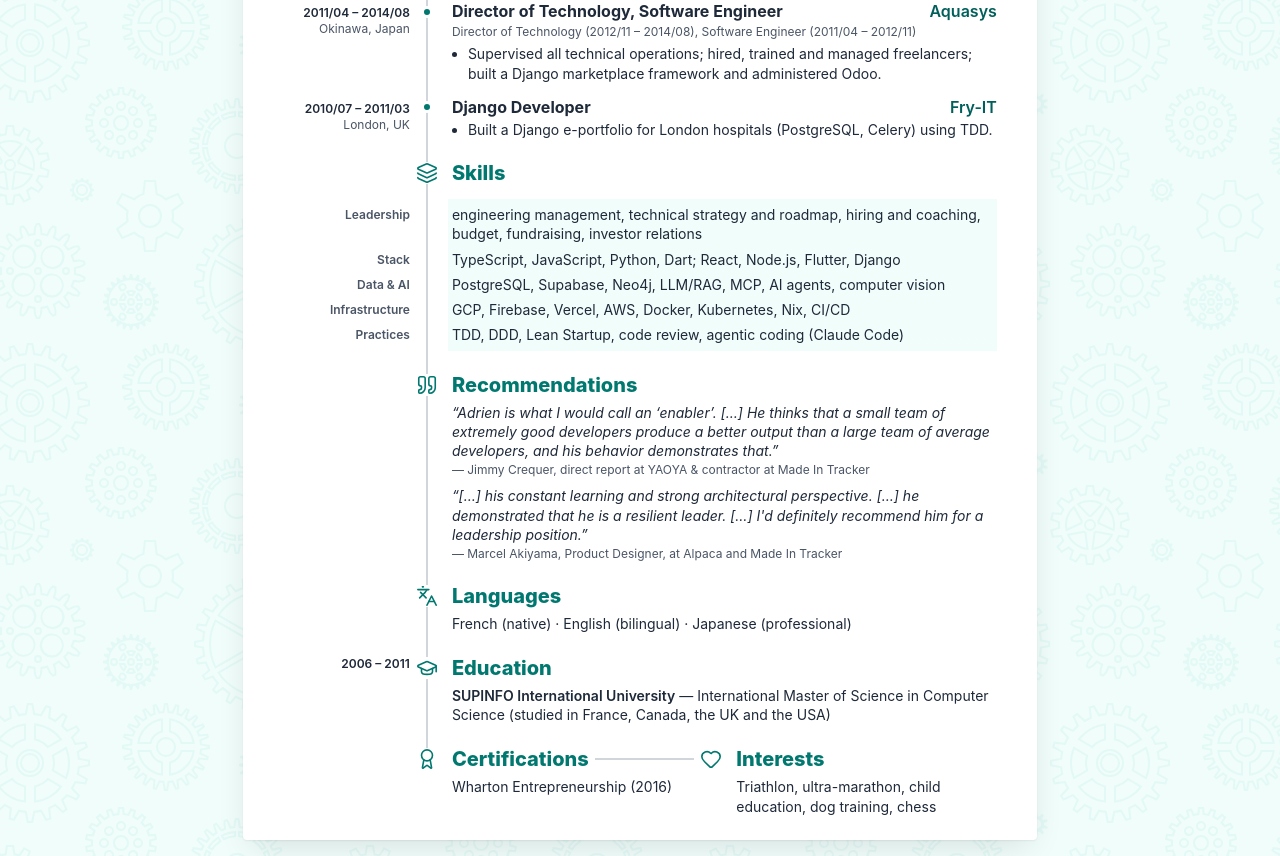
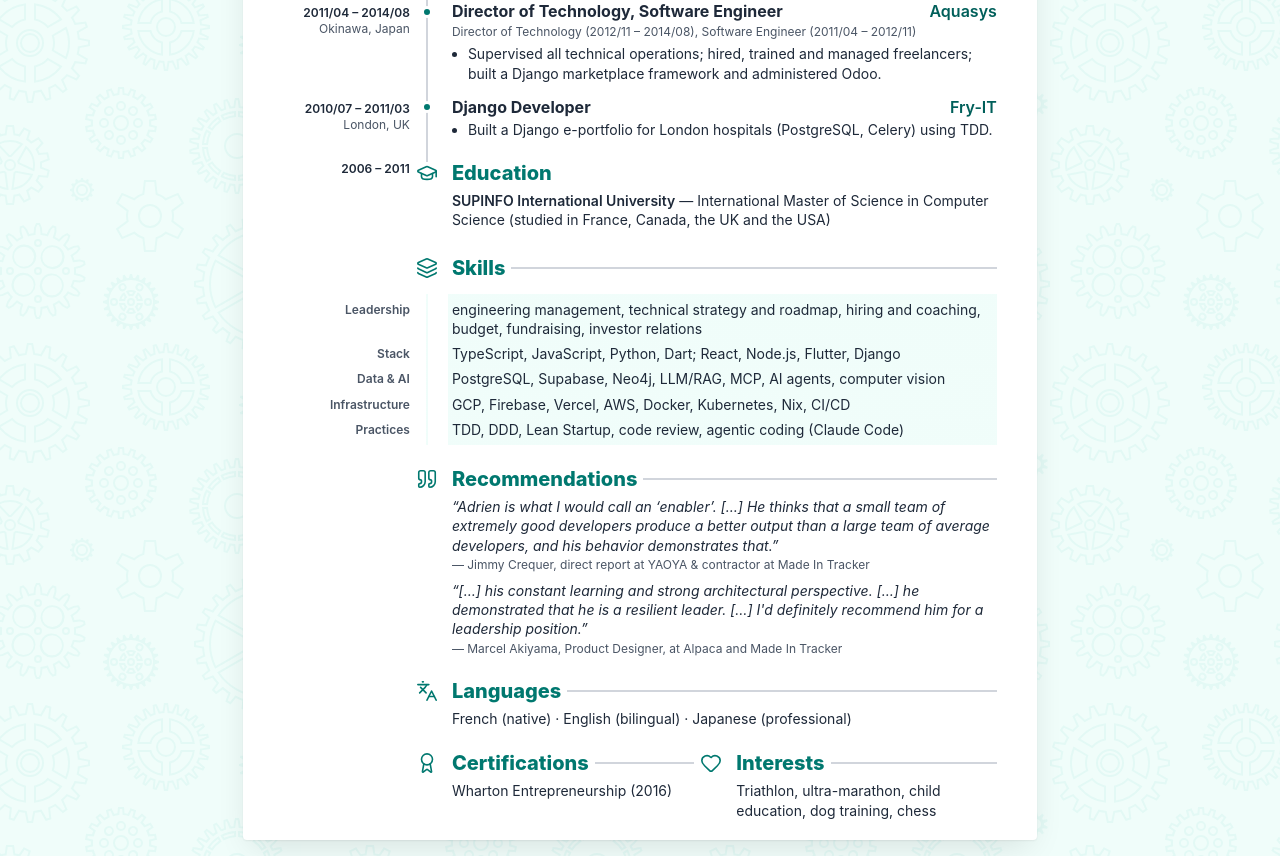
Before and after one commit to AdrienLemaire/cv, a website: page index.html in a window 1280 px wide. Shown: the part 1437-2293 px from the top of the page. Drawn offline with Linux system fonts and the light colour scheme; files whose address does not match are found by name.

Commit message:
End timeline at Education, rule titles of undated sections

```diff
--- a/index.html
+++ b/index.html
@@ -11,7 +11,7 @@
   <meta property="og:description" content="CTO and full-stack engineer with 16 years of experience, 9 of them leading engineering, taking products from idea to production.">
   <meta property="og:url" content="https://adrienlemaire.github.io/cv/">
   <meta property="og:image" content="https://adrienlemaire.github.io/cv/assets/avatar.png">
-  <link href="dist/output.css?v=5696211e" rel="stylesheet">
+  <link href="dist/output.css?v=f2b9e5a7" rel="stylesheet">
 </head>
 
 <body class="bg-teal-50 bg-[url('assets/floating-cogs.svg')] print:bg-none print:bg-white">
@@ -264,54 +264,71 @@
         </article>
       </section>
 
+      <section aria-labelledby="education-title">
+        <div class="row">
+          <div class="row-aside">
+            <span class="font-semibold text-gray-800"><time datetime="2006">2006</time> – <time datetime="2011">2011</time></span>
+          </div>
+          <div class="row-body border-l-transparent pb-6">
+            <span class="rule-stub"></span>
+            <img class="section-icon" src="assets/icons/graduation-cap.svg" alt="">
+            <h2 id="education-title" class="section-title">Education</h2>
+            <p class="mt-1 text-sm leading-snug"><span class="font-semibold">SUPINFO
+              International University</span> — International Master of
+              Science in Computer Science (studied in France, Canada, the UK
+              and the USA)</p>
+          </div>
+        </div>
+      </section>
+
       <section aria-labelledby="skills-title">
         <div class="row">
           <div class="w-1/5 shrink-0"></div>
-          <div class="row-body pb-3">
+          <div class="row-body border-l-transparent pb-3">
             <img class="section-icon" src="assets/icons/layers.svg" alt="">
-            <h2 id="skills-title" class="section-title">Skills</h2>
+            <h2 id="skills-title" class="section-title ruled">Skills</h2>
           </div>
         </div>
         <dl>
           <div class="row">
             <dt class="row-aside pt-2 font-semibold">Leadership</dt>
-            <dd class="row-body skill-value pt-1.5">engineering management,
+            <dd class="row-body border-l-transparent skill-value pt-1.5">engineering management,
               technical strategy and roadmap, hiring and coaching, budget,
               fundraising, investor relations</dd>
           </div>
           <div class="row">
             <dt class="row-aside font-semibold">Stack</dt>
-            <dd class="row-body skill-value">TypeScript,
+            <dd class="row-body border-l-transparent skill-value">TypeScript,
               JavaScript, Python, Dart; React, Node.js, Flutter, Django</dd>
           </div>
           <div class="row">
             <dt class="row-aside font-semibold">Data &amp; AI</dt>
-            <dd class="row-body skill-value">PostgreSQL,
+            <dd class="row-body border-l-transparent skill-value">PostgreSQL,
               Supabase, Neo4j, LLM/RAG, MCP, AI agents, computer vision</dd>
           </div>
           <div class="row">
             <dt class="row-aside font-semibold">Infrastructure</dt>
-            <dd class="row-body skill-value">GCP, Firebase,
+            <dd class="row-body border-l-transparent skill-value">GCP, Firebase,
               Vercel, AWS, Docker, Kubernetes, Nix, CI/CD</dd>
           </div>
           <div class="row">
             <dt class="row-aside font-semibold">Practices</dt>
-            <dd class="row-body skill-value">TDD, DDD, Lean
+            <dd class="row-body border-l-transparent skill-value">TDD, DDD, Lean
               Startup, code review, agentic coding (Claude Code)</dd>
           </div>
         </dl>
         <div class="row">
           <div class="w-1/5 shrink-0"></div>
-          <div class="row-body h-5"></div>
+          <div class="row-body border-l-transparent h-5"></div>
         </div>
       </section>
 
       <section aria-labelledby="recommendations-title">
         <div class="row">
           <div class="w-1/5 shrink-0"></div>
-          <div class="row-body pb-5">
+          <div class="row-body border-l-transparent pb-5">
             <img class="section-icon" src="assets/icons/quote.svg" alt="">
-            <h2 id="recommendations-title" class="section-title">Recommendations</h2>
+            <h2 id="recommendations-title" class="section-title ruled">Recommendations</h2>
             <figure class="mt-1">
               <blockquote class="text-sm leading-snug italic">“Adrien is what I
                 would call an ‘enabler’. […] He thinks that a small team of
@@ -338,35 +355,18 @@
       <section aria-labelledby="languages-title">
         <div class="row">
           <div class="w-1/5 shrink-0"></div>
-          <div class="row-body pb-5">
+          <div class="row-body border-l-transparent pb-5">
             <img class="section-icon" src="assets/icons/languages.svg" alt="">
-            <h2 id="languages-title" class="section-title">Languages</h2>
+            <h2 id="languages-title" class="section-title ruled">Languages</h2>
             <p class="mt-1 text-sm">French (native) · English (bilingual) ·
               Japanese (professional)</p>
           </div>
         </div>
       </section>
 
-      <section aria-labelledby="education-title">
-        <div class="row">
-          <div class="row-aside">
-            <span class="font-semibold text-gray-800"><time datetime="2006">2006</time> – <time datetime="2011">2011</time></span>
-          </div>
-          <div class="row-body pb-5">
-            <img class="section-icon" src="assets/icons/graduation-cap.svg" alt="">
-            <h2 id="education-title" class="section-title">Education</h2>
-            <p class="mt-1 text-sm leading-snug"><span class="font-semibold">SUPINFO
-              International University</span> — International Master of
-              Science in Computer Science (studied in France, Canada, the UK
-              and the USA)</p>
-          </div>
-        </div>
-      </section>
-
       <div class="row">
         <div class="w-1/5 shrink-0"></div>
-        <div class="row-body grid grid-cols-2 gap-x-6 border-l-transparent">
-          <span class="rule-stub"></span>
+        <div class="row-body border-l-transparent grid grid-cols-2 gap-x-6">
           <section aria-labelledby="certifications-title" class="relative">
             <img class="section-icon -left-[36px]" src="assets/icons/award.svg" alt="">
             <h2 id="certifications-title" class="section-title flex items-center gap-x-1.5">
@@ -379,7 +379,7 @@
           </section>
           <section aria-labelledby="interests-title" class="relative">
             <img class="section-icon -left-[36px]" src="assets/icons/heart.svg" alt="">
-            <h2 id="interests-title" class="section-title">
+            <h2 id="interests-title" class="section-title ruled">
               Interests
             </h2>
             <p class="mt-1 text-sm">Triathlon, ultra-marathon, child education, dog training, chess</p>
--- a/input.css
+++ b/input.css
@@ -45,6 +45,12 @@
     @apply text-xl font-extrabold text-teal-700;
   }
 
+  /* Title of a section off the timeline, followed by a horizontal rule. */
+  .ruled {
+    @apply flex items-center gap-x-1.5 after:h-0.5 after:flex-1
+      after:bg-gray-300 after:content-[''];
+  }
+
   .section-icon {
     @apply absolute top-[3px] -left-[12px] h-[22px] w-[22px] bg-white;
   }
```
Also changed, not shown: dist/output.css, 1 other file.
